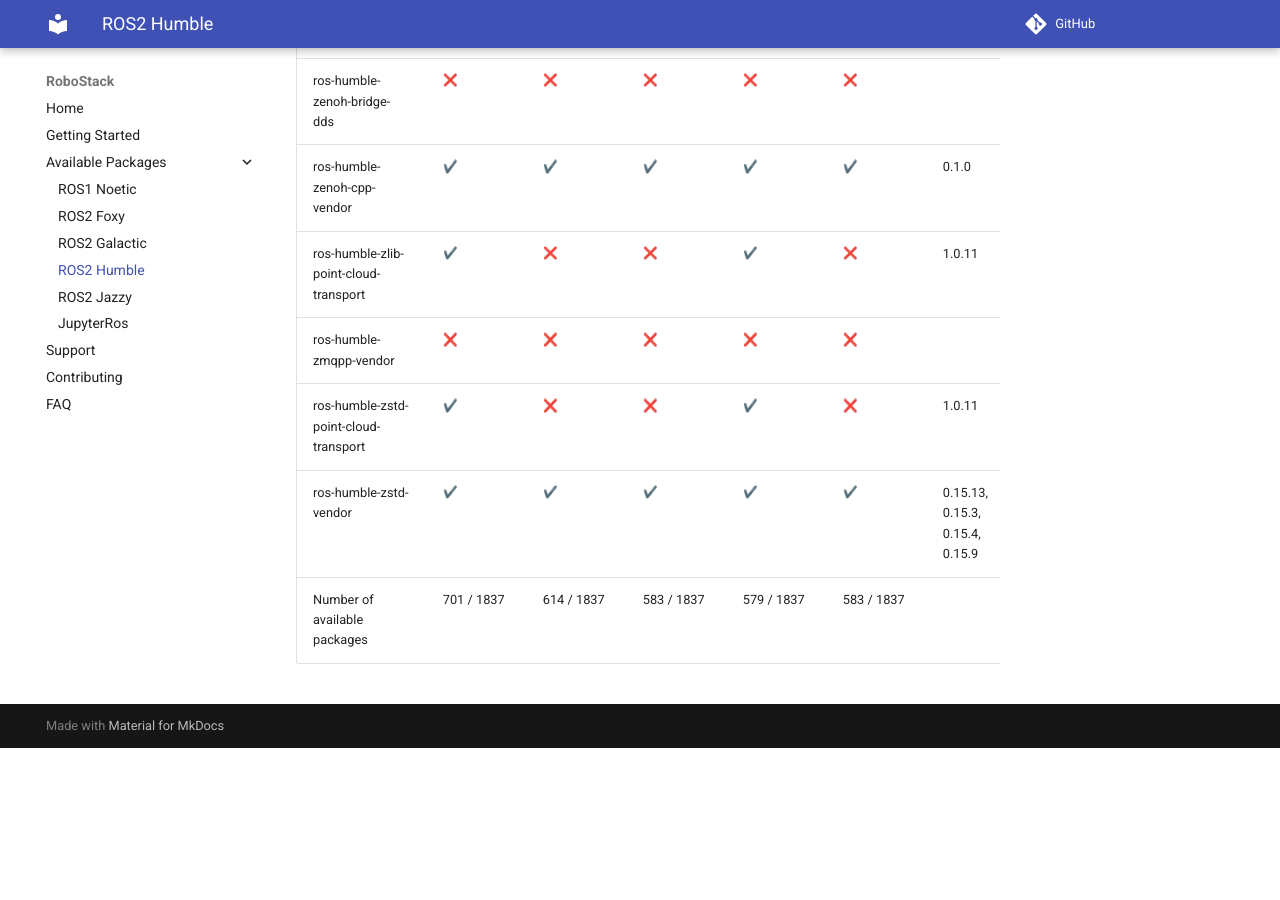
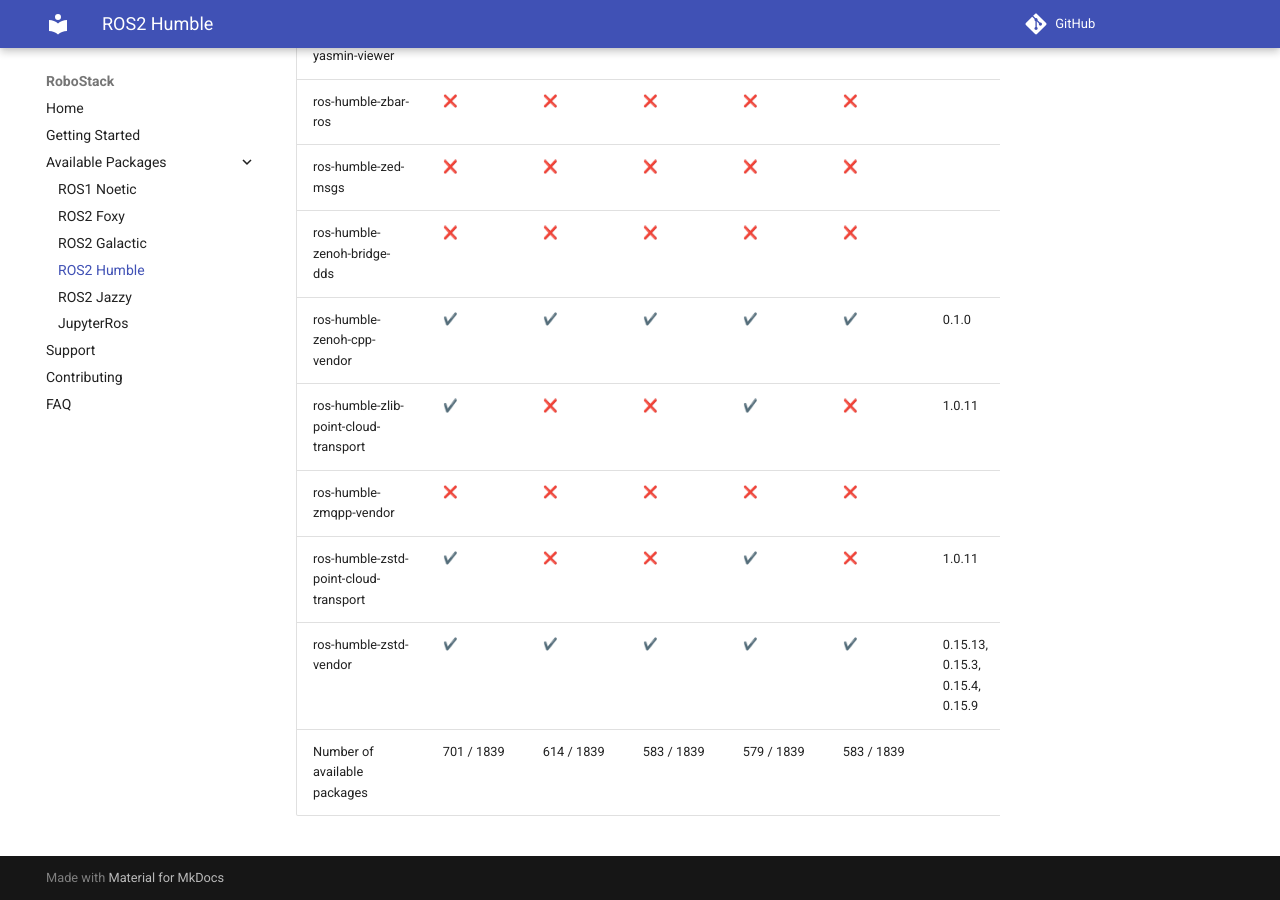
Before and after one commit to RoboStack/robostack.github.io, an MkDocs documentation site: the page built from docs/humble.md, in a window 1280 px wide and 900 px high, scrolled down 146852 px. Built offline with MkDocs 1.6.1 and Material for MkDocs 9.7.7, drawn with Linux system fonts in a browser that asks for light colours; emoji names are drawn with the system emoji font; comment, search, counter and statistics services are not loaded; before the commit the page ends 147600 px from its top, so only the background shows below that; some of the changed text lies outside the part shown.

Commit message:
Update tables

```diff
--- a/docs/humble.md
+++ b/docs/humble.md
@@ -1837,4 +1839,4 @@
 | ros-humble-zmqpp-vendor | :x: { data-sort='0' } | :x: { data-sort='0' } | :x: { data-sort='0' } | :x: { data-sort='0' } | :x: { data-sort='0' } |   |
 | ros-humble-zstd-point-cloud-transport | :heavy_check_mark: { data-sort='1' } | :x: { data-sort='0' } | :x: { data-sort='0' } | :heavy_check_mark: { data-sort='1' } | :x: { data-sort='0' } | 1.0.11  |
 | ros-humble-zstd-vendor | :heavy_check_mark: { data-sort='1' } | :heavy_check_mark: { data-sort='1' } | :heavy_check_mark: { data-sort='1' } | :heavy_check_mark: { data-sort='1' } | :heavy_check_mark: { data-sort='1' } | 0.15.13, 0.15.3, 0.15.4, 0.15.9  |
-| Number of available packages |  701 / 1837 | 614 / 1837 | 583 / 1837 | 579 / 1837 | 583 / 1837 |
+| Number of available packages |  701 / 1839 | 614 / 1839 | 583 / 1839 | 579 / 1839 | 583 / 1839 |
```
Also changed, not shown: other parts of docs/humble.md (+2 -0 lines).
